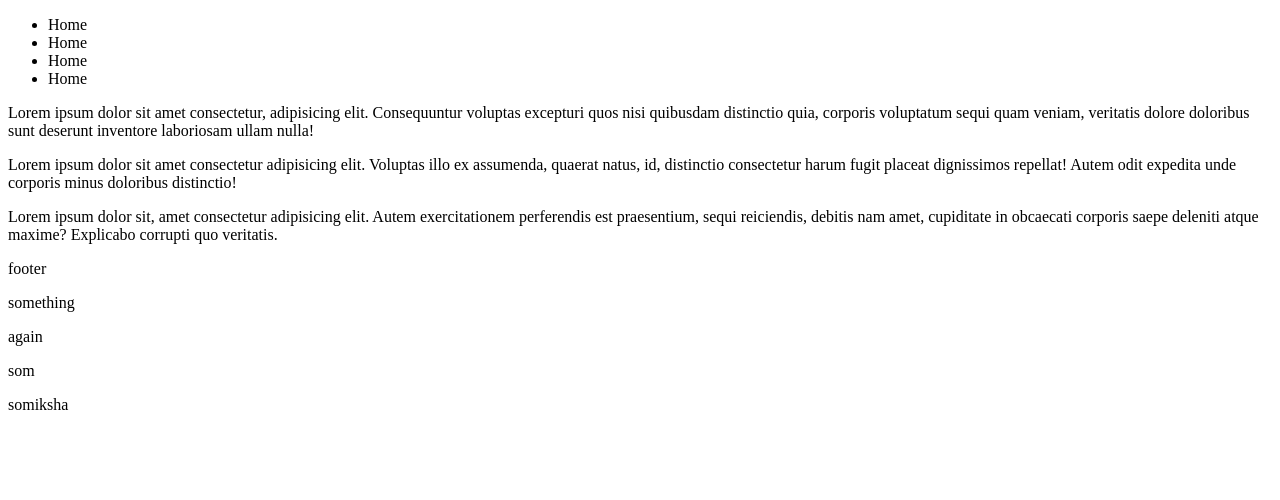
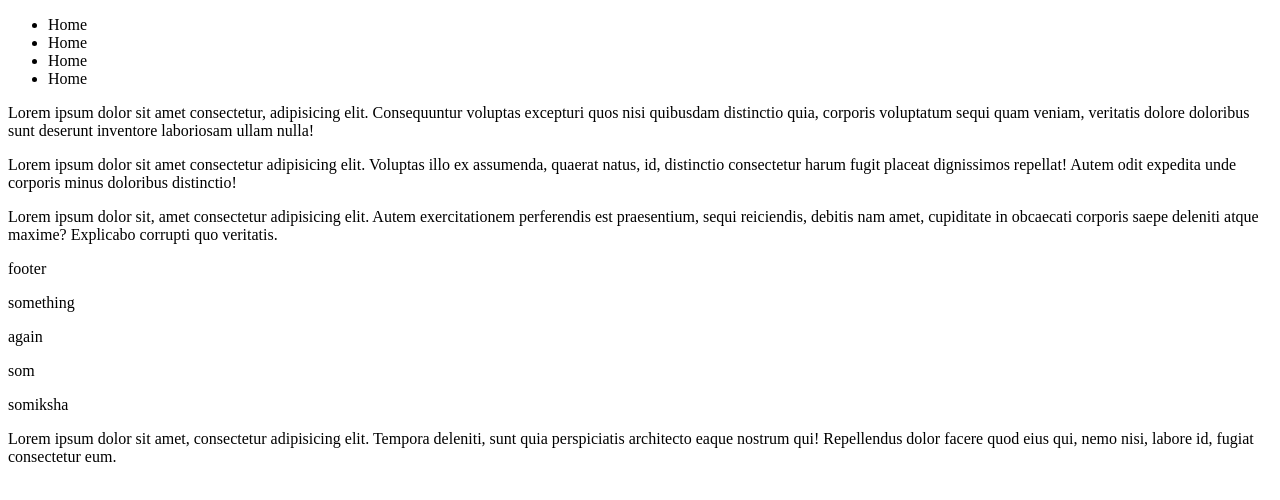
Before and after one commit to chhakuli123/practice-merging, a plain HTML site: page index.html in a window 1280 px wide. Drawn offline with Linux system fonts and the light colour scheme.

Commit message:
new commit

```diff
--- a/index.html
+++ b/index.html
@@ -34,6 +34,8 @@
         <p>again</p>
         <p>som</p>
         <p>somiksha</p>
+        <p>Lorem ipsum dolor sit amet, consectetur adipisicing elit. Tempora deleniti, sunt quia perspiciatis architecto
+            eaque nostrum qui! Repellendus dolor facere quod eius qui, nemo nisi, labore id, fugiat consectetur eum.</p>
     </div>
 </body>
 
```
